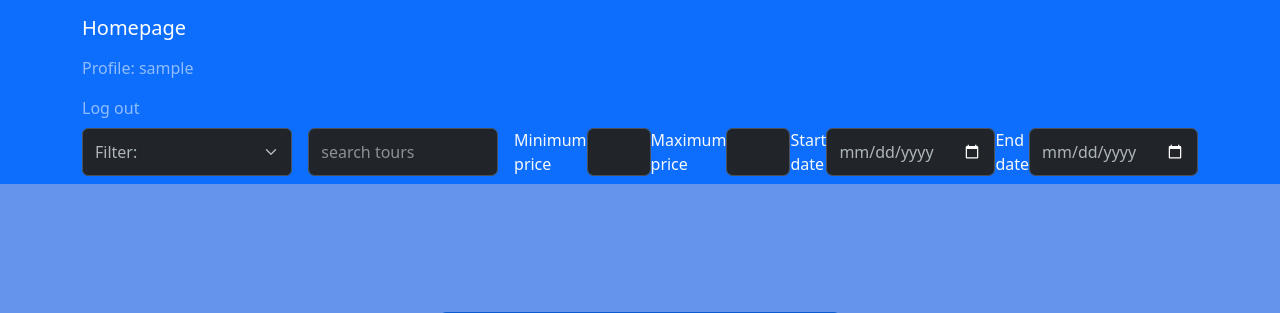
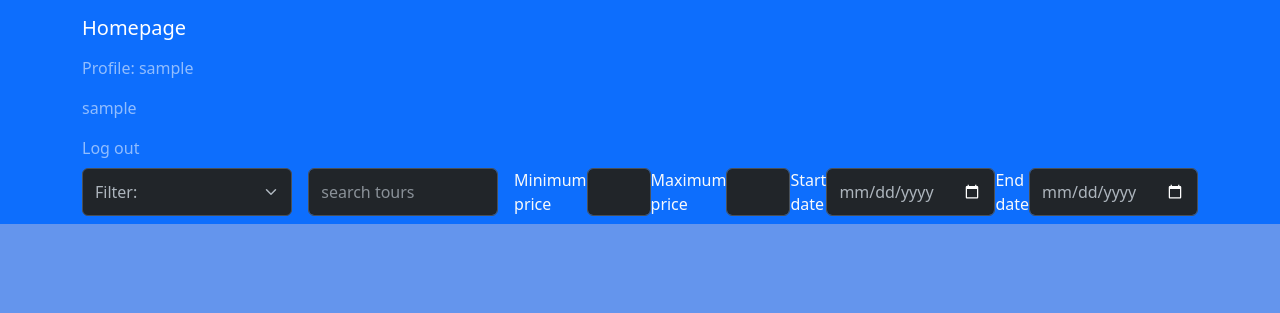
Before and after one commit to Nechitosik228/Django_Final_Project, a Django app: page /accounts/edit_profile/ in a window 1280 px wide. Shown: the top 313 px of the page. Run offline with Django 5.2, Linux system fonts and the light colour scheme; the visitor is signed in with stand-in values (Sample User, id 1).

Commit message:
add  view, templates, add to models __str__ ...

```diff
--- a/zentour/tours/templates/tours/base.html
+++ b/zentour/tours/templates/tours/base.html
@@ -24,6 +24,8 @@
                         <li class="nav-item">
                             <a class="nav-link" href="{% url 'accounts:profile' %}">
                                 Profile: {{ request.user.username }}
+                            <a class="nav-link" href="{% url 'accounts:profile' %}">
+                                {{ request.user.username }}
                             </a>
                         </li>
                         <li class="nav-item">
```
